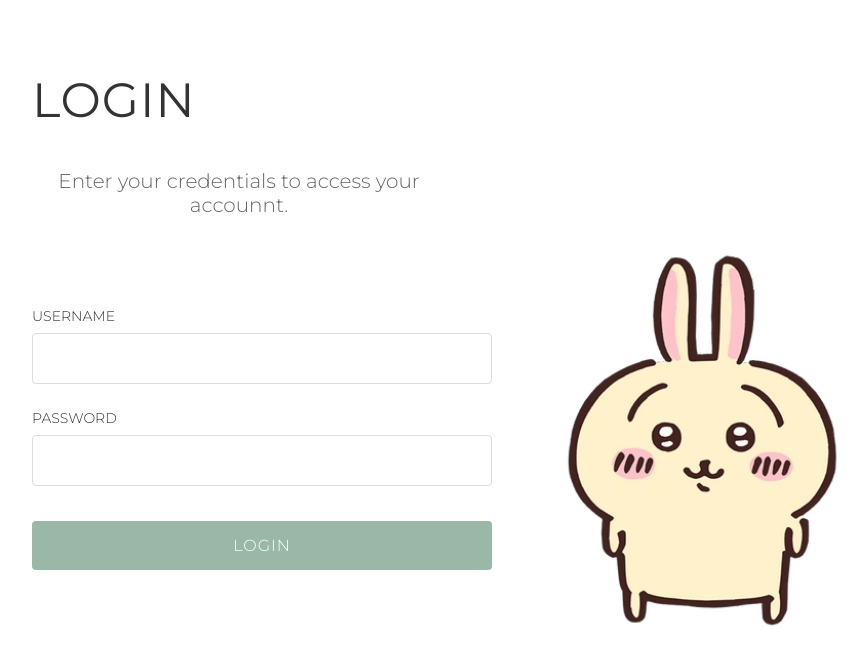
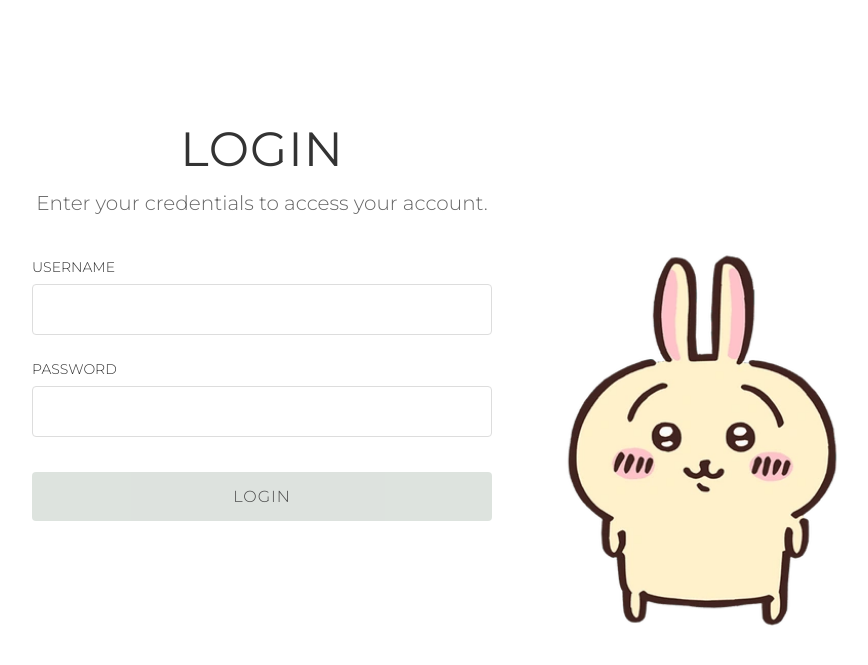
Before and after one commit to WilliamTayNZ/recipes-portal, a Flask app: page /authentication/login in a window 1280 px wide. Shown: the part 75-740 px from the top of the page, without its empty margins (378-1246 px from the left). Run offline with Flask 3, Linux system fonts and the light colour scheme; parts of the project's set-up code (start-up, migrations or seed data) failed here and were passed over.

Commit message:
style(login/register): made form submit button only active when both username and password filled

```diff
--- a/recipe/blueprints/authentication/authentication.py
+++ b/recipe/blueprints/authentication/authentication.py
@@ -1,4 +1,4 @@
-from flask import Blueprint, render_template, redirect, url_for, session, request
+from flask import Blueprint, render_template, redirect, url_for, session
 
 from flask_wtf import FlaskForm
 from wtforms import StringField, PasswordField, SubmitField
--- a/recipe/static/css/auth.css
+++ b/recipe/static/css/auth.css
@@ -15,17 +15,24 @@
 }
 
 .formwrapper .title {
-    text-transform: uppercase;
     font-size: 48px;
     color: #333;
     margin-bottom: 10px;
     letter-spacing: 1px;
     font-weight: normal;
+    text-align: center;
+    width: auto;
+    padding: 0;
 }
 
 .formwrapper p {
     color: #666;
-    margin-bottom: 40px;
+    text-align: center;
+    width: auto;             /* undo main.css width */
+    padding: 0;              /* undo main.css vertical padding */
+    margin: 0 auto 40px;
+    max-width: 36ch;
+    line-height: 1.5;
 }
 
 .form-field {
@@ -52,20 +59,34 @@
 input[type="submit"] {
     width: 100%;
     padding: 15px;
-    background-color: #9AB8A7;
-    color: white;
+    background-color: #cfd7d1;
+    opacity: .7;
     border: none;
     border-radius: 4px;
     font-size: 16px;
     text-transform: uppercase;
-    cursor: pointer;
     letter-spacing: 1px;
     margin-top: 10px;
+    transition: background-color .25s, opacity .25s;
 }
 
-input[type="submit"]:hover {
-    background-color: #8AA797;
+/* Submit button is ACTIVE when both user_name and password fields are valid (required) */
+form:has([name="user_name"]:valid):has([name="password"]:valid) input[type="submit"] {
+  background: #9AB8A7;
+  opacity: 1;
+  cursor: pointer;
 }
+
+/* ACTIVE hover */
+form:has([name="user_name"]:valid):has([name="password"]:valid) input[type="submit"]:hover {
+  background: #8AA797;
+}
+
+/* Block click when not ACTIVE */
+form:not(:has([name="user_name"]:valid):has([name="password"]:valid)) input[type="submit"] {
+  pointer-events: none;
+}
+
 
 .errors {
     list-style: none;
--- a/recipe/templates/authentication/credentials.html
+++ b/recipe/templates/authentication/credentials.html
@@ -5,10 +5,19 @@
 <main id="main">
     <div class="formwrapper">
         <h1 class="title">{{ title.upper() }}</h1>
-        <p>Enter your credentials to access your accounnt.</p>
+        <p>
+        {% set mode = title.upper() %}
+        {% if mode == 'LOGIN' %}
+            Enter your credentials to access your account.
+        {% elif mode == 'REGISTER' %}
+            Create an account to save favourites and post reviews!
+        {% else %}
+            Enter your credentials.
+        {% endif %}
+        </p>
         <form method="POST" action="{{ handler_url }}">
              {{ form.csrf_token }} <!-- Need to include this token - Flask WTForms requires it. -->
-            <div class="form-field">{{ form.user_name.label }} {{ form.user_name }}
+            <div class="form-field">{{ form.user_name.label }} {{ form.user_name(required=True) }}
                 {% if form.user_name.errors or user_name_error_message is not none %}
                     <ul class="errors">
                         {% if user_name_error_message is not none %}
@@ -22,7 +31,7 @@
                     </ul>
                 {% endif %}
             </div>
-            <div class="form-field">{{ form.password.label }} {{ form.password }}
+            <div class="form-field">{{ form.password.label }} {{ form.password(required=True) }}
                 {% if form.password.errors or password_error_message is not none %}
                     <ul class="errors">
                         {% if password_error_message is not none %}
```
